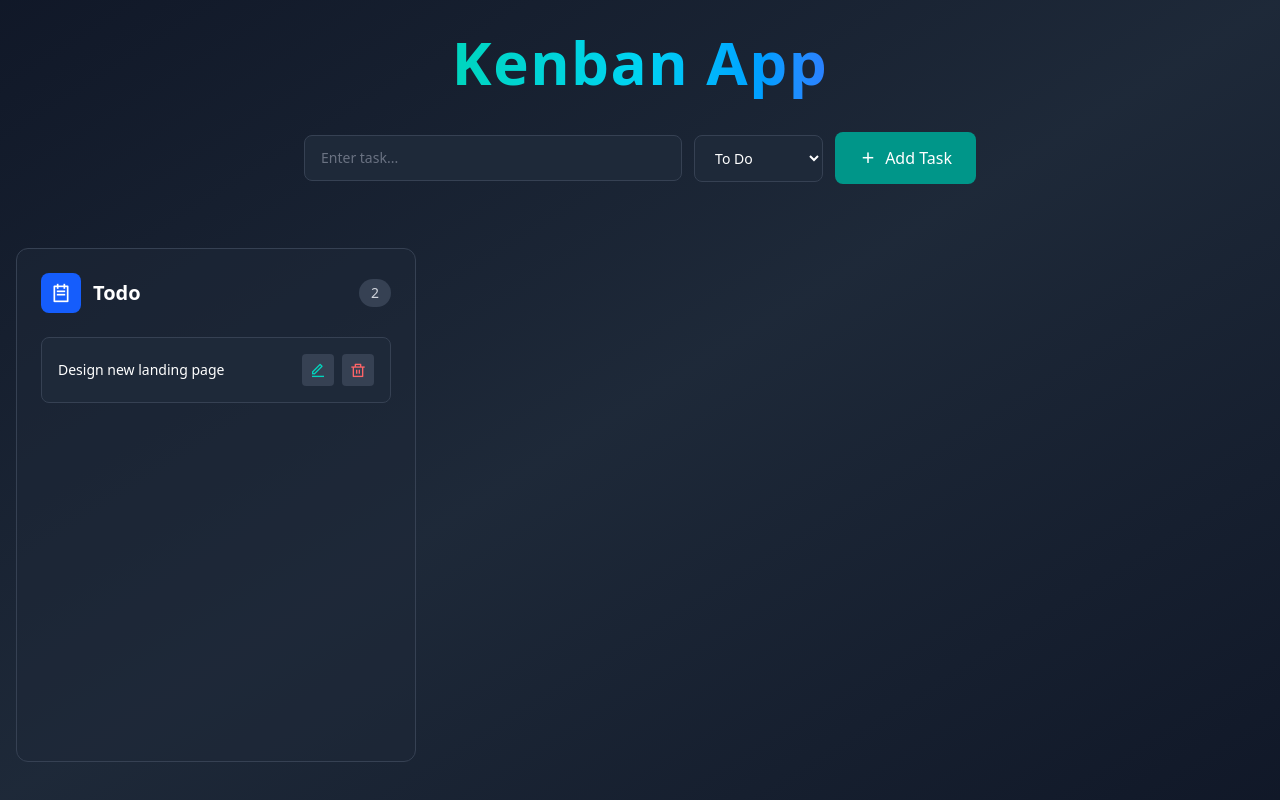
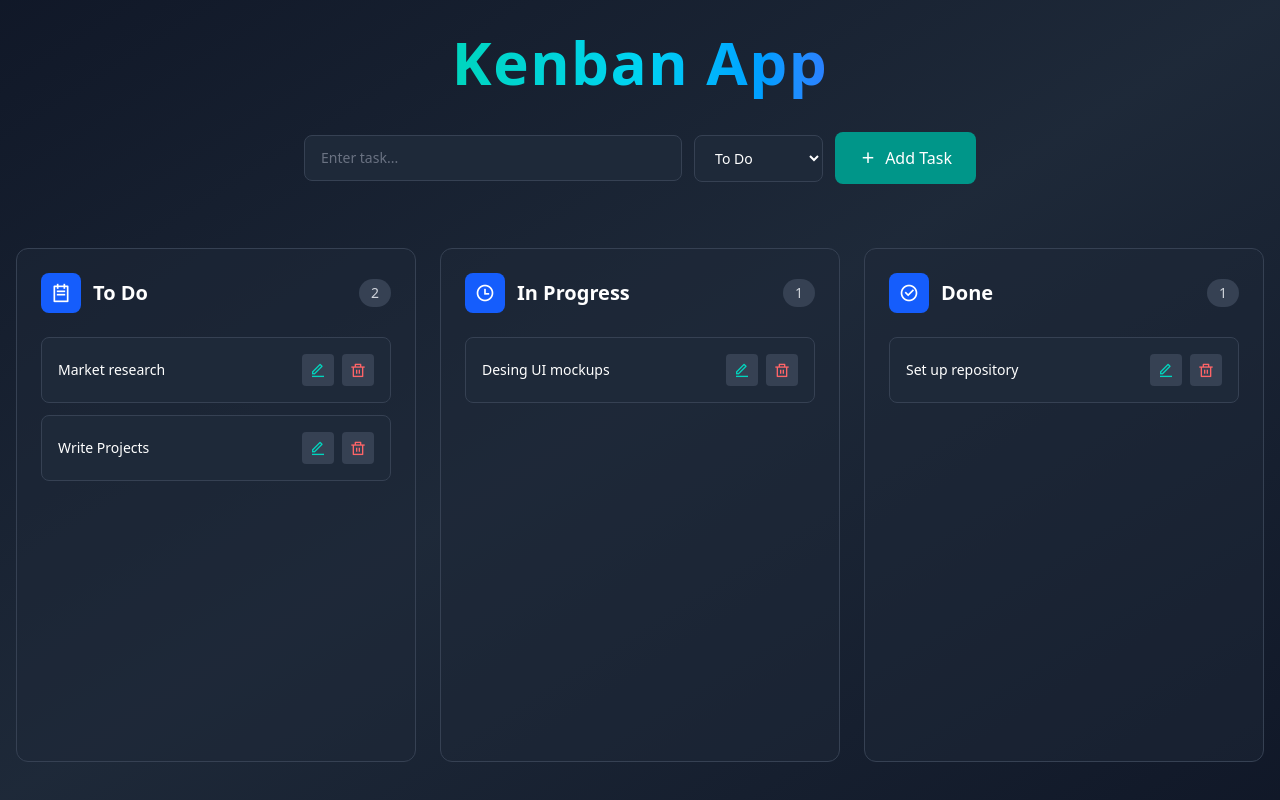
Before and after one commit to dev-AbhinavNair/Kenban-App, a React (Vite) app: page / in a window 1280 px wide. Built offline with nearby package versions, Linux system fonts and the light colour scheme.

Commit message:
changed icons

```diff
--- a/src/App.jsx
+++ b/src/App.jsx
@@ -5,6 +5,7 @@ function App() {
   const [columns, setColumns] = useState({
     todo: {
       name: "To Do",
+      icon: "ri-todo-line text-xl text-white",
       items: [
         { id: "1", content: "Market research" },
         { id: "2", content: "Write Projects" },
@@ -13,11 +14,13 @@ function App() {
 
     inProgress: {
       name: "In Progress",
+      icon: "ri-time-line text-xl text-white",
       items: [{ id: "3", content: "Desing UI mockups" }],
     },
 
     done: {
       name: "Done",
+      icon: "ri-checkbox-circle-line text-xl text-white",
       items: [{ id: "4", content: "Set up repository" }],
     },
   });
@@ -27,7 +30,7 @@ function App() {
   const [draggedItem, setDraggedItem] = useState(null);
 
   const addNewTask = () => {
-    if (newTask.trim === "") return;
+    if (newTask.trim() === "") return;
 
     const updatedColumns = { ...columns };
 
@@ -111,13 +114,10 @@ function App() {
                   </option>
                 ))}
 
-                {/* <option value="todo">Todo</option>
-                <option value="inprogress">In Progress</option>
-                <option value="completed">Completed</option> */}
               </select>
 
               <button
-                type="submit"
+                type="button"
                 className="w-full sm:w-auto px-6 py-3 bg-teal-600 hover:bg-teal-700 text-white font-medium rounded-lg transition-colors duration-200 flex items-center justify-center gap-2"
                 onClick={addNewTask}
               >
@@ -130,46 +130,68 @@ function App() {
 
         <div className="px-4 py-8">
           <div className="max-w-7xl mx-auto grid grid-cols-1 lg:grid-cols-3 gap-6">
-            {/* COLUMN */}
+            {Object.entries(columns).map(([columnId, column]) => (
+              <section
+                key={columnId}
+                className="min-w-[300px]"
+                onDragOver={handleDragOver}
+                onDrop={(e) => handleDrop(e, columnId)}
+              >
+                <div className="bg-gray-800/50 rounded-xl p-6 h-full border border-gray-700">
 
-            <section className="min-w-[300px]">
-              <div className="bg-gray-800/50 rounded-xl p-6 h-full border border-gray-700">
                   <div className="flex items-center justify-between mb-6">
                     <div className="flex items-center gap-3">
                       <div className="w-10 h-10 flex items-center justify-center rounded-lg bg-blue-600">
-                      <i className="ri-todo-line text-xl text-white"></i>
+                        <i className={column.icon}></i>
                       </div>
-                    <h2 className="text-xl font-semibold text-white">Todo</h2>
+                      <h2 className="text-xl font-semibold text-white">
+                        {column.name}
+                      </h2>
                     </div>
+
                     <span className="px-3 py-1 bg-gray-700 text-gray-300 rounded-full text-sm">
-                    2
+                      {column.items.length}
                     </span>
                   </div>
 
+
                   <div className="min-h-[400px] space-y-3">
+                    {column.items.length === 0 ? (
+                      <p className="text-center text-gray-500 italic text-sm">
+                        Drop tasks here
+                      </p>
+                    ) : (
+                      column.items.map((item) => (
                         <div
-                    tabIndex={0}
-                    role="button"
+                          key={item.id}
+                          draggable
+                          onDragStart={() => handleDragStart(columnId, item)}
                           className="bg-gray-800 border border-gray-700 rounded-lg p-4 hover:border-gray-600 transition cursor-grab active:cursor-grabbing"
                         >
                           <div className="flex items-center justify-between gap-3">
                             <span className="flex-1 text-white text-sm">
-                        Design new landing page
+                              {item.content}
                             </span>
 
                             <div className="flex gap-2">
                               <button className="w-8 h-8 bg-gray-700 hover:bg-gray-600 text-teal-400 rounded">
                                 <i className="ri-edit-line"></i>
                               </button>
-                        <button className="w-8 h-8 bg-gray-700 hover:bg-red-600 text-red-400 hover:text-white rounded">
+                              <button
+                                onClick={() => removeTask(columnId, item.id)}
+                                className="w-8 h-8 bg-gray-700 hover:bg-red-600 text-red-400 hover:text-white rounded"
+                              >
                                 <i className="ri-delete-bin-line"></i>
                               </button>
                             </div>
                           </div>
                         </div>
+                      ))
+                    )}
                   </div>
                 </div>
               </section>
+            ))}
           </div>
         </div>
       </div>
```
Lines whose indentation alone changed are shown as unchanged.
